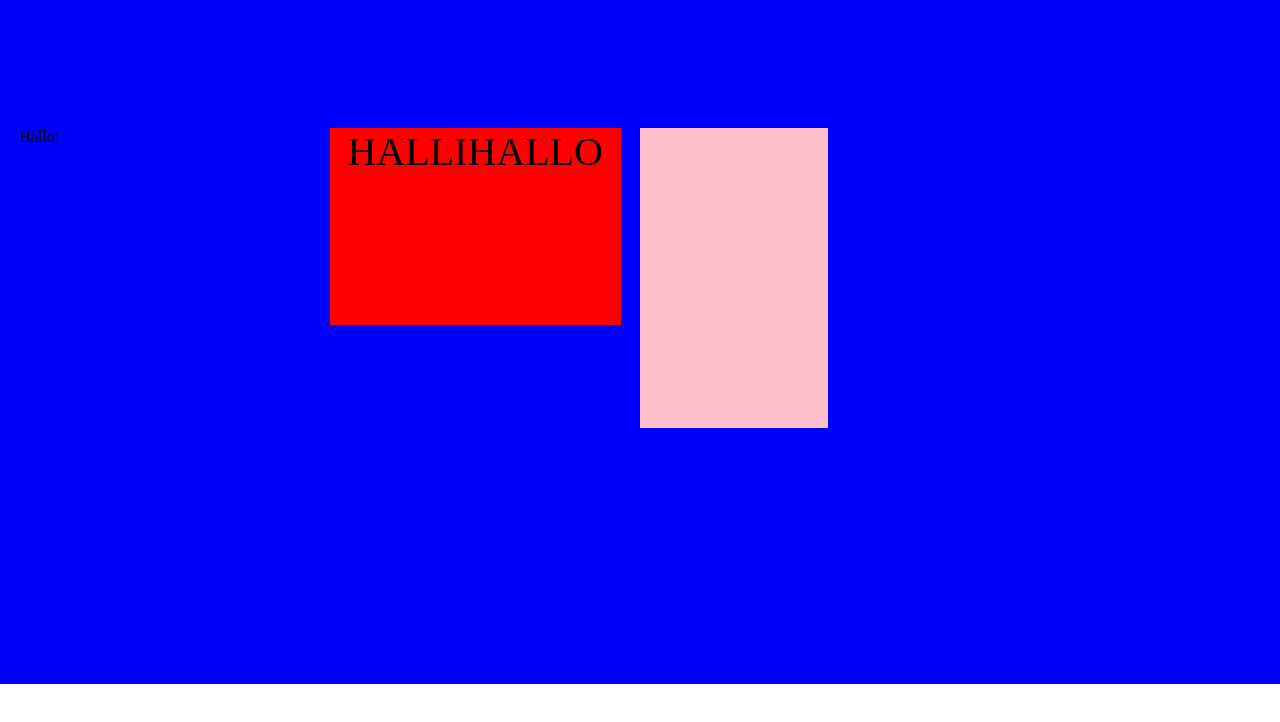
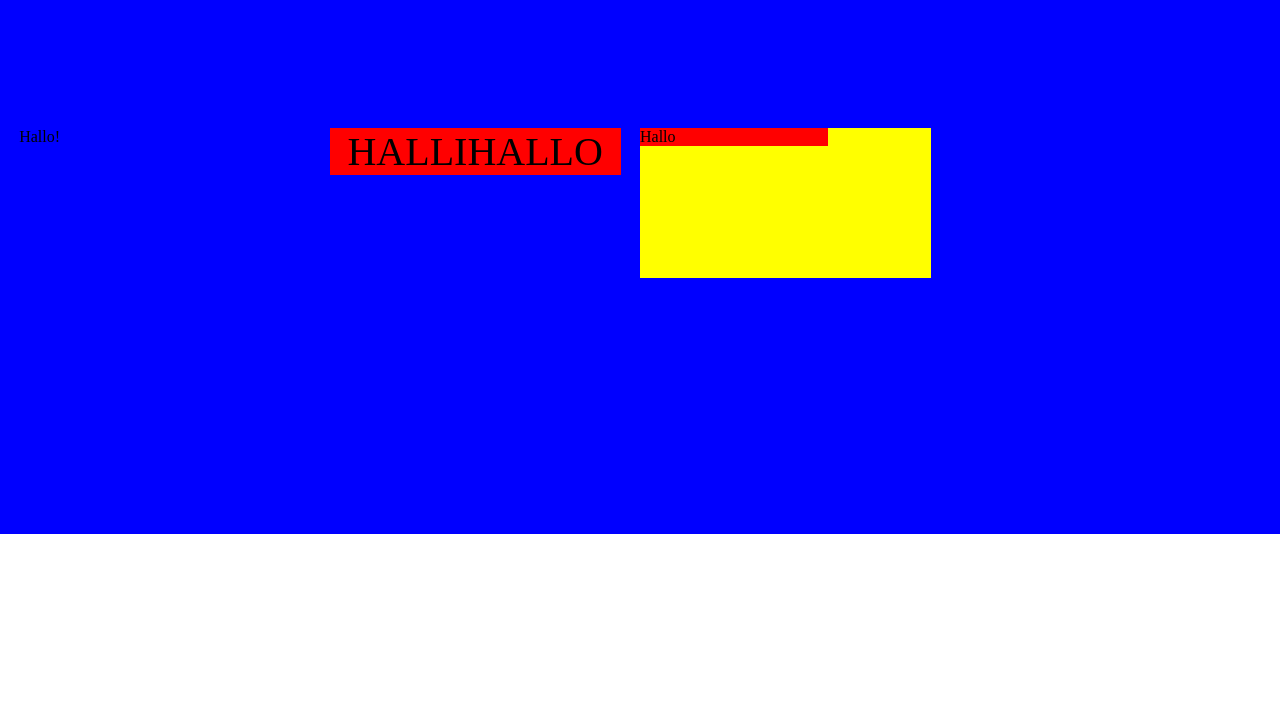
Before and after one commit to AndreasFaust/react-raster, a Next.js app: page /test in a window 1280 px wide. Shown: the top 722 px of the page. Built offline with nearby package versions, Linux system fonts and the light colour scheme.

Commit message:
fix: fix context-props. fix flex-bug in grid-component.

```diff
--- a/pages/test.tsx
+++ b/pages/test.tsx
@@ -40,7 +40,7 @@ const Testpage: NextPage<Props> = (props) => {
 
   return (
     <SpecialGrid>
-      <Box />
+      {/* <Box /> */}
       <SpecialBox>Hallo!</SpecialBox>
       <Box
         cols={[2, 3]}
@@ -49,7 +49,12 @@ const Testpage: NextPage<Props> = (props) => {
         innerHTML="<h1>HALLIHALLO</h1>"
         className="test123"
       />
-      <ChildBox />
+      <Box cols={3} style={`background: yellow;`}>
+        <Box cols={2} style={`background: red;`}>
+          Hallo
+        </Box>
+      </Box>
+      {/* <ChildBox /> */}
       {/* <Box cols={[1, 2]} bottom={1} style={`background: red;`}>
         Hallo
       </Box>
--- a/src/Box/index.tsx
+++ b/src/Box/index.tsx
@@ -22,24 +22,24 @@ const Box = React.forwardRef<HTMLElement, Props>(
   (
     {
       attrs = {},
-      alignX = null,
-      alignY = null,
+      alignX,
+      alignY,
       bottom = 0,
-      children = null,
-      className = null,
-      cols = null,
-      component = null,
-      hasChildBoxes = null,
-      href = null,
+      children,
+      className,
+      cols,
+      component,
+      hasChildBoxes,
+      href,
       left = 0,
-      onClick = null,
-      padding = null,
+      onClick,
+      padding,
       right = 0,
-      style = null,
+      style,
       tag = "div",
       top = 0,
-      order = null,
-      innerHTML = null,
+      order,
+      innerHTML,
     },
     ref
   ) => {
--- a/src/Grid/index.tsx
+++ b/src/Grid/index.tsx
@@ -17,18 +17,18 @@ import useGridClassName from "../utils/useClassName";
 const Grid = React.forwardRef<HTMLElement, Props>(
   (
     {
-      alignX = null,
-      alignY = null,
+      alignX,
+      alignY,
       attrs = {},
       bottom = "0",
       breakpoints = [0, 432, 768, 1024, 1200, 1400],
-      children = null,
-      className = null,
+      children,
+      className,
       colspan = 1,
-      component = null,
+      component,
       control = false,
       controlColor = "rgba(0, 0, 0, 0.1)",
-      cssMode = null,
+      cssMode,
       gutterX = "0px",
       gutterY = "0px",
       isControl = false,
@@ -37,7 +37,7 @@ const Grid = React.forwardRef<HTMLElement, Props>(
       right = "0",
       tag = "div",
       top = "0",
-      style = null,
+      style,
     },
     ref
   ) => {
@@ -73,12 +73,15 @@ const Grid = React.forwardRef<HTMLElement, Props>(
     const alignmentXRest = getAlignmentXRest({
       breakpoints,
       childBoxes,
-      cssMode,
+      cssMode: cssModeNormalized,
       alignX: alignXNormalized,
       cols: colsNormalized,
     });
 
-    const classNameComplete = useGridClassName(className, currentBreakpoint);
+    const classNameComplete = useGridClassName({
+      className,
+      currentBreakpoint,
+    });
 
     return (
       <StyledGrid
@@ -124,6 +127,7 @@ const Grid = React.forwardRef<HTMLElement, Props>(
           alignY={alignYNormalized}
           style={styleNormalized}
           media={media}
+          isGrid={true}
           hasChildBoxes
         >
           <Resetter
--- a/src/context.ts
+++ b/src/context.ts
@@ -1,41 +1,32 @@
 import React from "react";
 
 interface ContextProps {
-  cssMode: "grid" | "flex" | null;
-  breakpoint: {
+  cssMode?: "grid" | "flex";
+  breakpoint?: {
     index: number;
     value: number;
   };
-  breakpoints: number[] | null;
-  gutterX: string[] | null;
-  gutterY: string[] | null;
-  colspan: number | null;
-  parentCols: number[] | null;
-  media: any[] | null;
-  controlIsVisible: boolean | null;
-  controlColor: string | null;
-  rest: { id: string; width: number[] }[] | null;
+  breakpoints?: number[];
+  gutterX?: string[];
+  gutterY?: string[];
+  colspan?: number;
+  parentCols?: number[];
+  media?: any[];
+  controlIsVisible?: boolean;
+  controlColor?: string;
+  rest?: { id: string; width: number[] }[];
   registerChildBox?: (childBox: {
     left: number[];
     right: number[];
     cols: number[];
     id: string;
-  }) => void | null;
+  }) => void;
 }
 
 const Context = React.createContext<ContextProps>({
-  breakpoint: { index: 0, value: 0 },
-  breakpoints: null,
-  cssMode: null,
-  gutterX: null,
-  gutterY: null,
-  colspan: null,
-  parentCols: null,
-  media: null,
-  controlIsVisible: null,
-  controlColor: null,
-  rest: null,
-  registerChildBox: null,
+  // breakpoint: { index: 0, value: 0 },
+  // breakpoints: [0],
+  // cssMode: "grid",
 });
 
 function useRaster(): ContextProps {
--- a/src/utils/container.tsx
+++ b/src/utils/container.tsx
@@ -24,7 +24,8 @@ const Container = React.forwardRef<HTMLElement, Props>(
         className,
         ref,
       },
-      (tag !== "img" && !attrs.dangerouslySetInnerHTML) || cssMode === "flex"
+      (tag !== "img" && !attrs.dangerouslySetInnerHTML) ||
+        (tag !== "img" && cssMode === "flex")
         ? children
         : null
     );
--- a/src/utils/inner.tsx
+++ b/src/utils/inner.tsx
@@ -20,6 +20,7 @@ interface StyledProps {
   innerHTML?: string;
   hasChildBoxes: boolean;
   cssMode: "grid" | "flex";
+  isGrid?: boolean;
 }
 
 const StyledInner = styled(InnerTag)<StyledProps>`
@@ -33,13 +34,13 @@ const StyledInner = styled(InnerTag)<StyledProps>`
           display: flex;
           align-items: stretch;
           justify-content: stretch;
-          ${props.style && props.style[index]}
+          ${props.style && !props.isGrid && props.style[index]}
         `
         : media`
           ${(props.alignX[index] || props.alignY[index]) && `display: flex;`}
           ${props.alignX[index] && `justify-content: ${props.alignX[index]};`}
           ${props.alignY[index] && `align-items: ${props.alignY[index]};`}
-          ${props.style && props.style[index]}
+          ${props.style && !props.isGrid && props.style[index]}
         `;
     })}
 `;
@@ -54,6 +55,7 @@ interface Props {
   children: React.ReactElement;
   hasChildBoxes: boolean;
   innerHTML?: string;
+  isGrid?: boolean;
 }
 
 const Inner: React.FC<Props> = ({
@@ -66,6 +68,7 @@ const Inner: React.FC<Props> = ({
   cssMode,
   hasChildBoxes,
   innerHTML,
+  isGrid,
 }) => {
   if (cssMode === "grid") return children;
   return (
@@ -77,6 +80,7 @@ const Inner: React.FC<Props> = ({
       alignY={alignY}
       style={style}
       hasChildBoxes={hasChildBoxes}
+      isGrid={isGrid}
       innerHTML={innerHTML}
     >
       {children}
--- a/src/utils/useClassName.ts
+++ b/src/utils/useClassName.ts
@@ -1,17 +1,25 @@
 import { useMemo } from "react";
 
-export default function useClassName(
-  className: string,
-  breakpoint: { index: number; value: number }
-): string {
+interface Props {
+  currentBreakpoint: {
+    index: number;
+    value: number;
+  };
+  className?: string;
+}
+
+export default function useClassName({
+  className,
+  currentBreakpoint,
+}: Props): string {
   const classNameComplete = useMemo(() => {
     const classArray = [
       "Grid",
-      `bp-${breakpoint.index}`,
-      `bp-${breakpoint.value}`,
+      `bp-${currentBreakpoint.index}`,
+      `bp-${currentBreakpoint.value}`,
     ];
     if (className) classArray.push(className);
     return classArray.join(" ");
-  }, [className, breakpoint.index]);
+  }, [className, currentBreakpoint.index]);
   return classNameComplete;
 }
--- a/src/utils/useCssMode.ts
+++ b/src/utils/useCssMode.ts
@@ -1,6 +1,6 @@
 import React from "react";
 
-type TCssMode = "grid" | "flex" | null;
+type TCssMode = "grid" | "flex";
 
 export default function useCssMode(cssModeFromProps?: TCssMode): TCssMode {
   const [cssMode, setCssMode] = React.useState<TCssMode>("grid");
```
Also changed, not shown: pages/index.tsx (+5 -5 lines).
